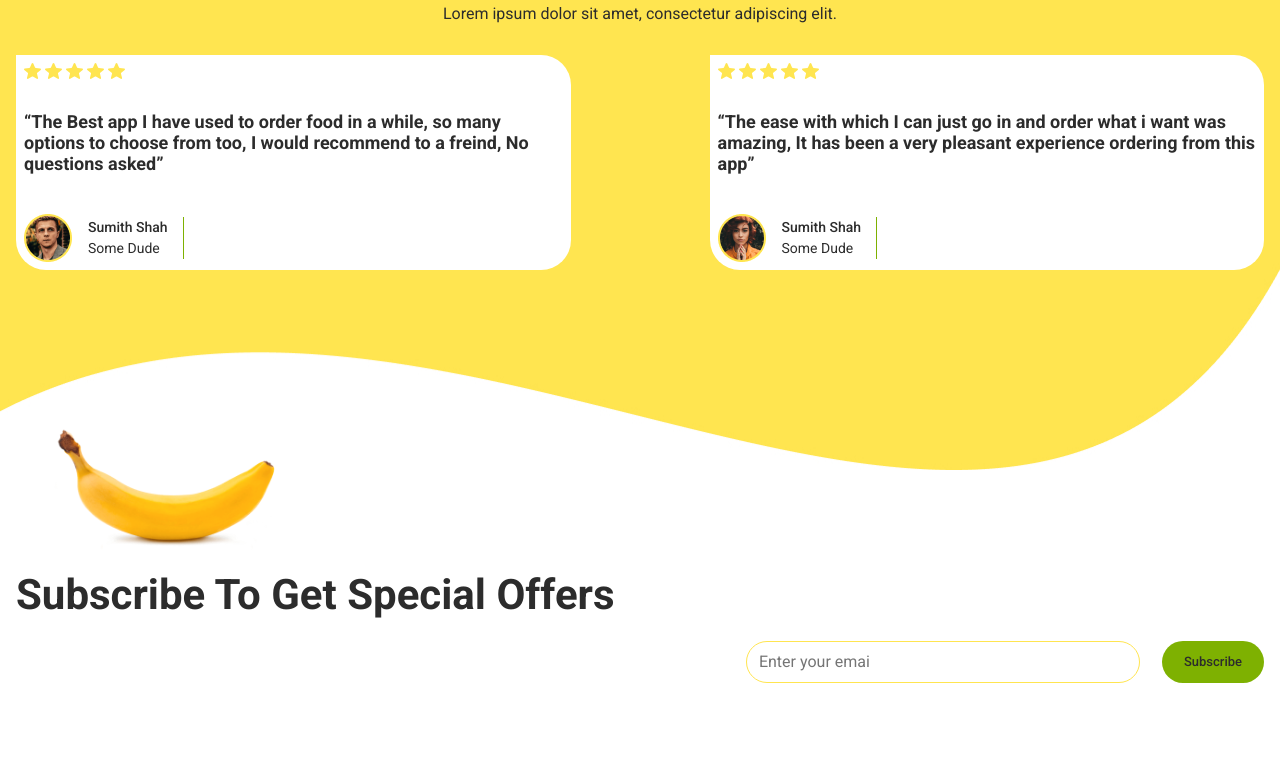
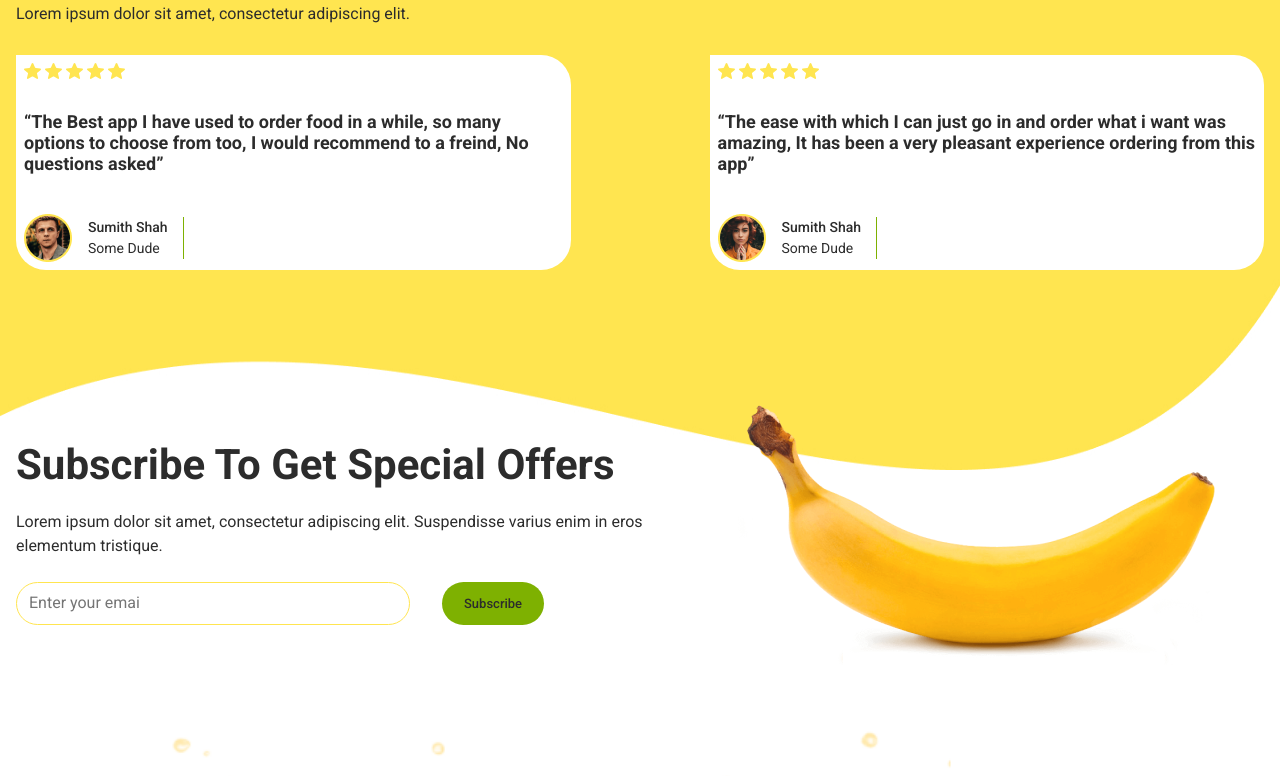
Before and after one commit to danypryzrak/food-delivery, a website built with Parcel: page src/index.html in a window 1280 px wide. Shown: the part 761-1537 px from the top of the page. Built offline with nearby package versions, Linux system fonts and the light colour scheme; files whose address does not match are found by name.

Commit message:
finish work
I made html markup and scss styling for the Subscribe and Customers sections.

```diff
--- a/src/partials/customer-say.html
+++ b/src/partials/customer-say.html
@@ -1,9 +1,7 @@
 <section class="customer-say">
   <div class="container container-customer-say">
     <h2 class="customer-say__title">What our Customers Say</h2>
-    <p class="customer-say__subtitle">
-      Lorem ipsum dolor sit amet, consectetur adipiscing elit.
-    </p>
+    <p class="customer-say__subtitle">Lorem ipsum dolor sit amet, consectetur adipiscing elit.</p>
 
     <ul class="reviews-list list">
       <li class="reviews-item">
@@ -12,17 +10,13 @@
             <use href="./images/vlad/sprite-defs.svg#stars-customer-say"></use>
           </svg>
           <p class="reviews-list__subtitle">
-            “The Best app I have used to order food in a while, so many options
-            to choose from too, I would recommend to a freind, No questions
-            asked”
+            “The Best app I have used to order food in a while, so many options to choose from too,
+            I would recommend to a freind, No questions asked”
           </p>
         </div>
         <div class="reviews-list__wrapper-user">
           <img
-            srcset="
-              ./images/vlad/user-man@1x.png 1x,
-              ./images/vlad/user-man@1x.png 2x
-            "
+            srcset="./images/vlad/user-man@1x.png 1x, ./images/vlad/user-man@1x.png 2x"
             class="reviews-list__user-photo"
             src="./images/vlad/user-man@1x.png"
             alt="user photo"
@@ -39,17 +33,13 @@
             <use href="./images/vlad/sprite-defs.svg#stars-customer-say"></use>
           </svg>
           <p class="reviews-list__subtitle">
-            “The ease with which I can just go in and order what i want was
-            amazing, It has been a very pleasant experience ordering from this
-            app”
+            “The ease with which I can just go in and order what i want was amazing, It has been a
+            very pleasant experience ordering from this app”
           </p>
         </div>
         <div class="reviews-list__wrapper-user">
           <img
-            srcset="
-              ./images/vlad/user-wuman@1x.png 1x,
-              ./images/vlad/user-wuman@1x.png 2x
-            "
+            srcset="./images/vlad/user-wuman@1x.png 1x, ./images/vlad/user-wuman@1x.png 2x"
             class="reviews-list__user-photo"
             src="./images/vlad/user-wuman@1x.png"
             alt="user photo"
@@ -66,6 +56,7 @@
 <!--------------------- subscribe  ------------------------>
 <section class="subscribe">
   <div class="container container__subscribe">
+    <div class="subscribe__wrapper-img">
       <picture>
         <source
           srcset="
@@ -76,7 +67,10 @@
         />
 
         <source
-        srcset="./images/vlad/subscribe_img768@1x.png 1x, ./images/vlad/subscribe_img768@1x.png 2x"
+          srcset="
+            ./images/vlad/subscribe_img768@1x.png 1x,
+            ./images/vlad/subscribe_img768@1x.png 2x
+          "
           media="(min-width: 768px)"
         />
 
@@ -90,8 +84,9 @@
           alt="photo banana"
         />
       </picture>
-
-    <h2 class="subscribe__title">Subscribe To Get Special Offers</h2>
+    </div>
+    <div class="subscribe__wrapper-content-text">
+      <h2 class="subscribe__title-main">Subscribe To Get Special Offers</h2>
       <p class="subscribe__subtitle">
         Lorem ipsum dolor sit amet, consectetur adipiscing elit. Suspendisse varius enim in eros
         elementum tristique.
@@ -106,4 +101,5 @@
         <button class="form-subscription__btn" type="submit">Subscribe</button>
       </form>
     </div>
+  </div>
 </section>
--- a/src/sass/layouts/_customer-say.scss
+++ b/src/sass/layouts/_customer-say.scss
@@ -1,7 +1,7 @@
 .customer-say {
     background-repeat: no-repeat;
-    background-position: bottom;
-    background-size: cover;
+    background-position: center;
+    background-size: 100% 100%;
     @include section;
 
     background-image: url(../images/vlad/bkgrгd-img-customers480@1x.jpg);
@@ -11,23 +11,20 @@
 
     @include tablet {
         background-image: url(../images/vlad/bkgrгd-img-customers768@1x.jpg);
-        @include retina-bgi {
+                @include retina-bgi {
          background-image: url(../images/vlad/bkgrгd-img-customers768@2x.jpg);
         }
+        padding-bottom: 120px;
     }
         @include desktop {
             background-image: url(../images/vlad/bkgrгd-img-customers1280@1x.jpg);
             @include retina-bgi {
              background-image: url(../images/vlad/bkgrгd-img-customers1280@2x.jpg);
             }
-            padding-bottom: 120px;
-            }
-            @include desktop {
-                padding-bottom: 200px;
+            padding-bottom: 200px;
+
             }
         }
-
-
 
 .container-customer-say {
     display: flex;
@@ -38,7 +35,6 @@
 font-size: 28px;
 line-height: calc(33/28);
 color: $black;
-text-align: center;
 margin-bottom: 20px;
 @include tablet {
     font-size: 42px;
@@ -46,11 +42,9 @@ line-height: calc(49/42)
 }
 }
 
-
 .customer-say__subtitle {
     font-size: 14px;
 line-height: calc (16/14);
-text-align: center;
     margin-bottom: 32px;
     @include tablet{
         font-size: 16px;
@@ -148,27 +142,66 @@ color: $black;
 
 // ------------------------------------- ! subscribe
 .subscribe {
-    position: relative;
-    top: -43px;
+    margin-top: -43px;
+    @include tablet{
+    margin-top: -68px;
+    }
+    @include desktop{
+        margin-top: -71px;
+        }
+
 }
 
 .container__subscribe {
     padding-bottom: 60px;
+    @include tablet{
+        padding-bottom: 100px;
+        }
+        @include desktop{
+            display: flex;
+            flex-direction: row-reverse;
+            justify-content: center;
+            padding-bottom: 64px;
+            align-items: center;
+            }
+           }
+
+.subscribe__wrapper-img {
+    display: flex;
+    justify-content: center;
+    align-items: center;
+    position: relative;
+    @include tablet {
+        justify-content: flex-end;
+    }
+}
+
+.subscribe__wrapper-content-text {
+    @include desktop{
+        display: flex;
+        flex-direction: column;
+        }
 }
 
 .subscribe__photo {
-    max-height: 78px;
+    min-height: 78px;
     max-width: 281px;
     margin-bottom: 17px;
 
     @include tablet {
         max-width: 281px;
-        max-height: 136px;
+        min-height: 136px;
         margin-bottom: 20px;
+    }
+    @include desktop {
+        min-width: 608px;
+        min-height: 266px;
+        margin-bottom: 0;
+
     }
 }
 
-.subscribe__title {
+.subscribe__title-main {
     font-size: 28px;
     line-height: 120%;
     color: $black;
@@ -176,15 +209,15 @@ color: $black;
 
     @include tablet {
         font-size: 42px;
-line-height: 120%;
-margin-bottom: 20px;
+    line-height: 120%;
+    margin-bottom: 20px;
     }
-
 }
 
 .subscribe__subtitle {
     display: none;
     @include tablet {
+        display: block;
         font-size: 16px;
         line-height: 150%;
         color: $black;
@@ -200,9 +233,14 @@ margin-bottom: 20px;
     gap: 20px;
     @include tablet {
         flex-wrap: nowrap;
+        justify-content: start;
         gap: 22px;
     }
-
+    @include desktop {
+        flex-wrap: nowrap;
+        justify-content: start;
+        gap: 32px;
+    }
 }
 
 .form-subscription__input {
```
Lines whose indentation alone changed are shown as unchanged.
